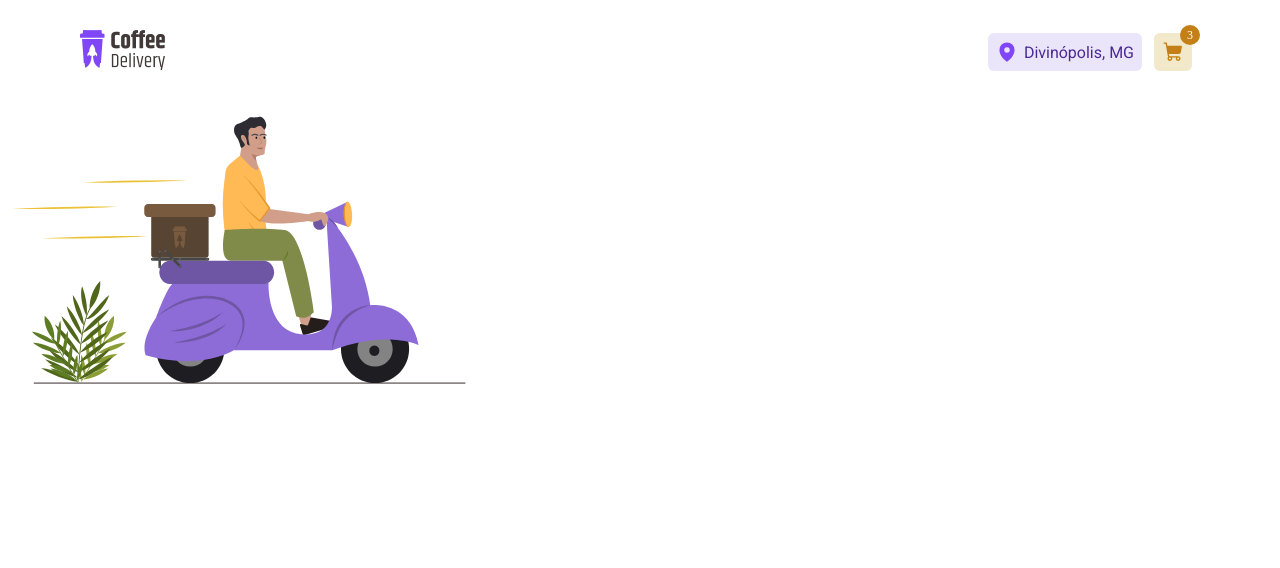
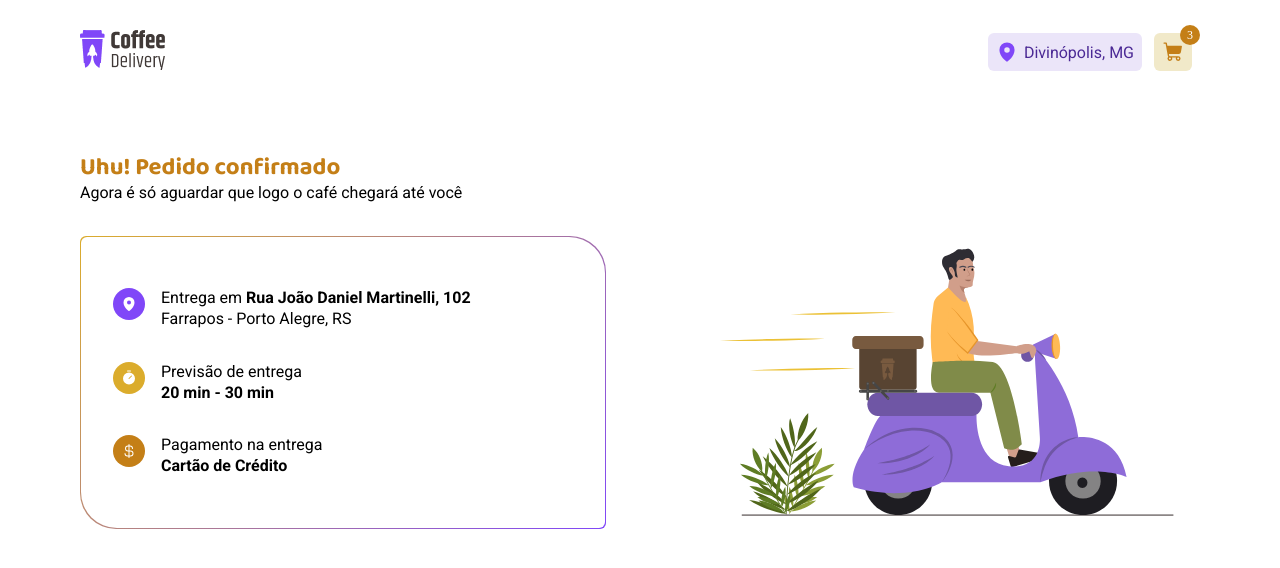
Before and after one commit to VitorAndrey/ignite-coffee-delivery, a React (Vite) app: page /seccessfulpurchase in a window 1280 px wide. Shown: the top 568 px of the page. Built offline with nearby package versions, Linux system fonts and the light colour scheme.

Commit message:
adicionei a pagina de sucesso

```diff
--- a/src/pages/ SuccessfulPurchase/index.tsx
+++ b/src/pages/ SuccessfulPurchase/index.tsx
@@ -1,3 +1,59 @@
+import { CurrencyDollar, MapPin, Timer } from "@phosphor-icons/react";
+import {
+  ContentContainer,
+  ImageConteiner,
+  InfoContainer,
+  SuccessfulContainer,
+  Gradient,
+  PurpleSpan,
+  YellowSpan,
+  DarkYellowSpan,
+} from "./style";
+
 export default function SuccessfulPurchase() {
-  return <img src="/Illustration.svg" />;
+  return (
+    <SuccessfulContainer>
+      <h2>Uhu! Pedido confirmado</h2>
+      <p>Agora é só aguardar que logo o café chegará até você</p>
+      <ContentContainer>
+        <Gradient>
+          <InfoContainer>
+            <div>
+              <PurpleSpan>
+                <MapPin size={16} color="#ffffff" weight="fill" />
+              </PurpleSpan>
+              <p>
+                Entrega em <strong>Rua João Daniel Martinelli, 102</strong>
+                <br />
+                Farrapos - Porto Alegre, RS
+              </p>
+            </div>
+            <div>
+              <YellowSpan>
+                <Timer size={16} color="#ffffff" weight="fill" />
+              </YellowSpan>
+              <p>
+                Previsão de entrega
+                <br />
+                <strong>20 min - 30 min</strong>
+              </p>
+            </div>
+            <div>
+              <DarkYellowSpan>
+                <CurrencyDollar size={16} color="#ffffff" />
+              </DarkYellowSpan>
+              <p>
+                Pagamento na entrega
+                <br />
+                <strong>Cartão de Crédito</strong>
+              </p>
+            </div>
+          </InfoContainer>
+        </Gradient>
+        <ImageConteiner>
+          <img src="/Illustration.svg" />
+        </ImageConteiner>
+      </ContentContainer>
+    </SuccessfulContainer>
+  );
 }
--- a/src/pages/ SuccessfulPurchase/style.ts
+++ b/src/pages/ SuccessfulPurchase/style.ts
@@ -0,0 +1,84 @@
+import { styled } from "styled-components";
+
+export const SuccessfulContainer = styled.div`
+  margin: 0 auto;
+  width: 95%;
+  max-width: 1120px;
+
+  margin: 3rem auto;
+
+  font-family: ${(props) => props.theme["text-family"]};
+
+  h2 {
+    font-family: "${(props) => props.theme["title-family"]}";
+    color: ${(props) => props.theme["yellow-dark"]};
+  }
+`;
+
+export const ContentContainer = styled.div`
+  display: flex;
+  flex-direction: row;
+  justify-content: space-between;
+  margin-top: 2rem;
+
+  @media screen and (max-width: 768px) {
+    flex-direction: column;
+    align-items: center;
+    gap: 2rem;
+  }
+`;
+
+export const ImageConteiner = styled.div`
+  flex: 1;
+  max-width: 492px;
+  display: flex;
+  align-items: center;
+
+  img {
+    width: 100%;
+  }
+`;
+
+export const InfoContainer = styled.div`
+  border-radius: 6px 36px;
+  background: #fff;
+  width: 100%;
+  height: 100%;
+  padding: 2rem;
+  display: flex;
+  flex-direction: column;
+  justify-content: center;
+  gap: 2rem;
+
+  div {
+    display: flex;
+    gap: 1rem;
+
+    span {
+      width: 32px;
+      height: 32px;
+      border-radius: 100%;
+      display: grid;
+      place-items: center;
+    }
+  }
+`;
+
+export const PurpleSpan = styled.span`
+  background: ${(props) => props.theme["purple-default"]};
+`;
+export const YellowSpan = styled.span`
+  background: ${(props) => props.theme["yellow-default"]};
+`;
+
+export const DarkYellowSpan = styled.span`
+  background: ${(props) => props.theme["yellow-dark"]};
+`;
+
+export const Gradient = styled.div`
+  flex: 1;
+  border-radius: 6px 36px;
+  background: linear-gradient(135deg, #dbac2c, #8047f8);
+  padding: 1px;
+  max-width: 526px;
+`;
```
